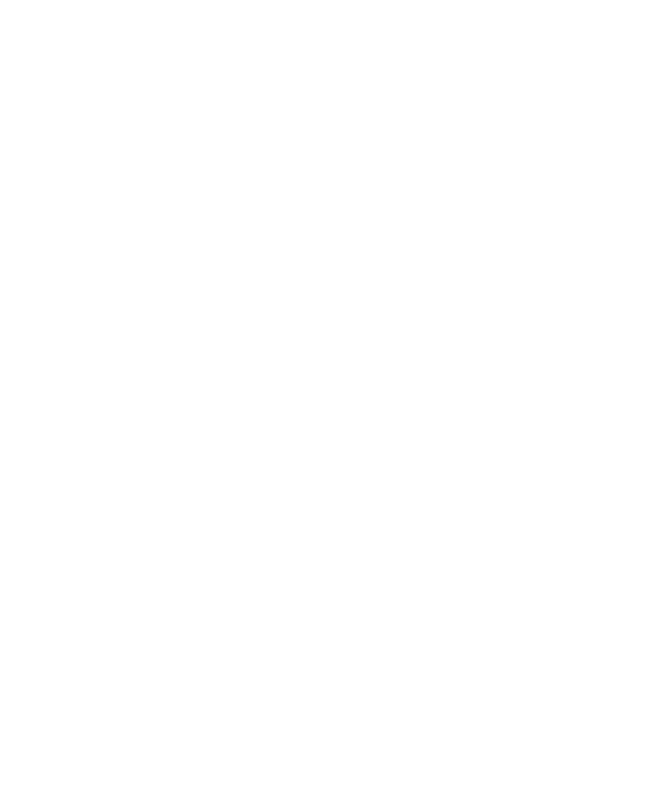
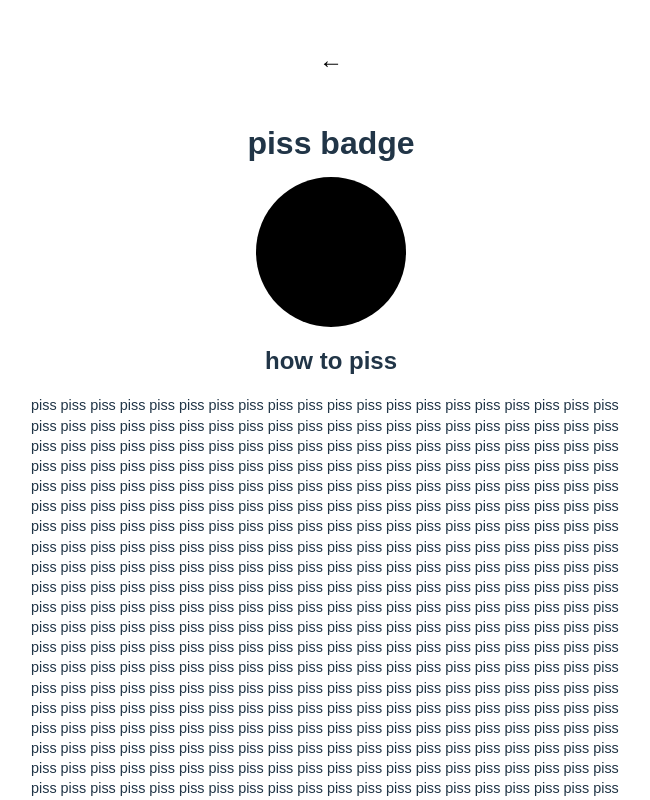
Before and after one commit to nksacayan/badge-collector, a React (Vite) app in the folder frontend/: page /badge/1 in a window 1280 px wide. Before the commit this address had no page. Shown: the top 800 px of the page, without its empty margins (1-651 px from the left). Built offline with nearby package versions, Linux system fonts and the light colour scheme.

Commit message:
Adds badge details

```diff
--- a/frontend/src/App.jsx
+++ b/frontend/src/App.jsx
@@ -1,5 +1,6 @@
 import BadgeGallery from './pages/BadgeGallery';
 import WelcomePage from './pages/WelcomePage';
+import BadgeDetail from './pages/BadgeDetail';
 import { BrowserRouter, Routes, Route } from "react-router";
 
 function App() {
@@ -8,6 +9,7 @@
       <Routes>
         <Route path="/" element={<WelcomePage />} />
         <Route path="/badges" element={<BadgeGallery />} />
+        <Route path="/badge/:id" element={<BadgeDetail />} />
       </Routes>
     </BrowserRouter>
   );
--- a/frontend/src/components/BadgeCard.jsx
+++ b/frontend/src/components/BadgeCard.jsx
@@ -1,9 +1,11 @@
 import './BadgeCard.css';
+import { useNavigate } from 'react-router';
+
 
 const BadgeCard = ({ badge }) => {
+	const navigate = useNavigate();
 	const handleClick = () => {
-		alert(`Badge: ${badge.name}`);
-		// Later: navigate to /badge/:id or open modal
+		navigate(`/badge/${badge.id}`);
 	};
 
 	return (
--- /dev/null
+++ b/frontend/src/pages/BadgeDetail.css
@@ -0,0 +1,44 @@
+.badge-detail-container {
+	padding: 2rem;
+	max-width: 600px;
+	margin: 0 auto;
+	text-align: center;
+	font-family: sans-serif;
+}
+
+.back-button {
+	font-size: 1.5rem;
+	background: none;
+	border: none;
+	cursor: pointer;
+	margin-bottom: 1rem;
+}
+
+.badge-name {
+	font-size: 2rem;
+	font-weight: bold;
+	margin-bottom: 1rem;
+	text-transform: lowercase;
+}
+
+.badge-circle {
+	width: 150px;
+	height: 150px;
+	background-color: black;
+	border-radius: 50%;
+	margin: 1rem auto;
+}
+
+.badge-title {
+	font-size: 1.5rem;
+	font-weight: bold;
+	margin: 1rem 0;
+	text-transform: lowercase;
+}
+
+.badge-description {
+	font-size: 0.9rem;
+	line-height: 1.4;
+	text-align: left;
+	white-space: pre-wrap;
+}
--- /dev/null
+++ b/frontend/src/pages/BadgeDetail.jsx
@@ -0,0 +1,29 @@
+import { useNavigate, useParams } from 'react-router';
+import './BadgeDetail.css';
+
+const mockBadgeData = {
+	1: {
+		name: 'piss badge',
+		title: 'how to piss',
+		description: 'piss '.repeat(512), // placeholder for long text
+	},
+	// Add more badge entries here
+};
+
+const BadgeDetail = () => {
+	const navigate = useNavigate();
+	const { id } = useParams();
+	const badge = mockBadgeData[id] || mockBadgeData[1]; // fallback for demo
+
+	return (
+		<div className="badge-detail-container">
+			<button className="back-button" onClick={() => navigate(-1)}>←</button>
+			<h1 className="badge-name">{badge.name}</h1>
+			<div className="badge-circle" />
+			<h2 className="badge-title">{badge.title}</h2>
+			<p className="badge-description">{badge.description}</p>
+		</div>
+	);
+};
+
+export default BadgeDetail;
```
